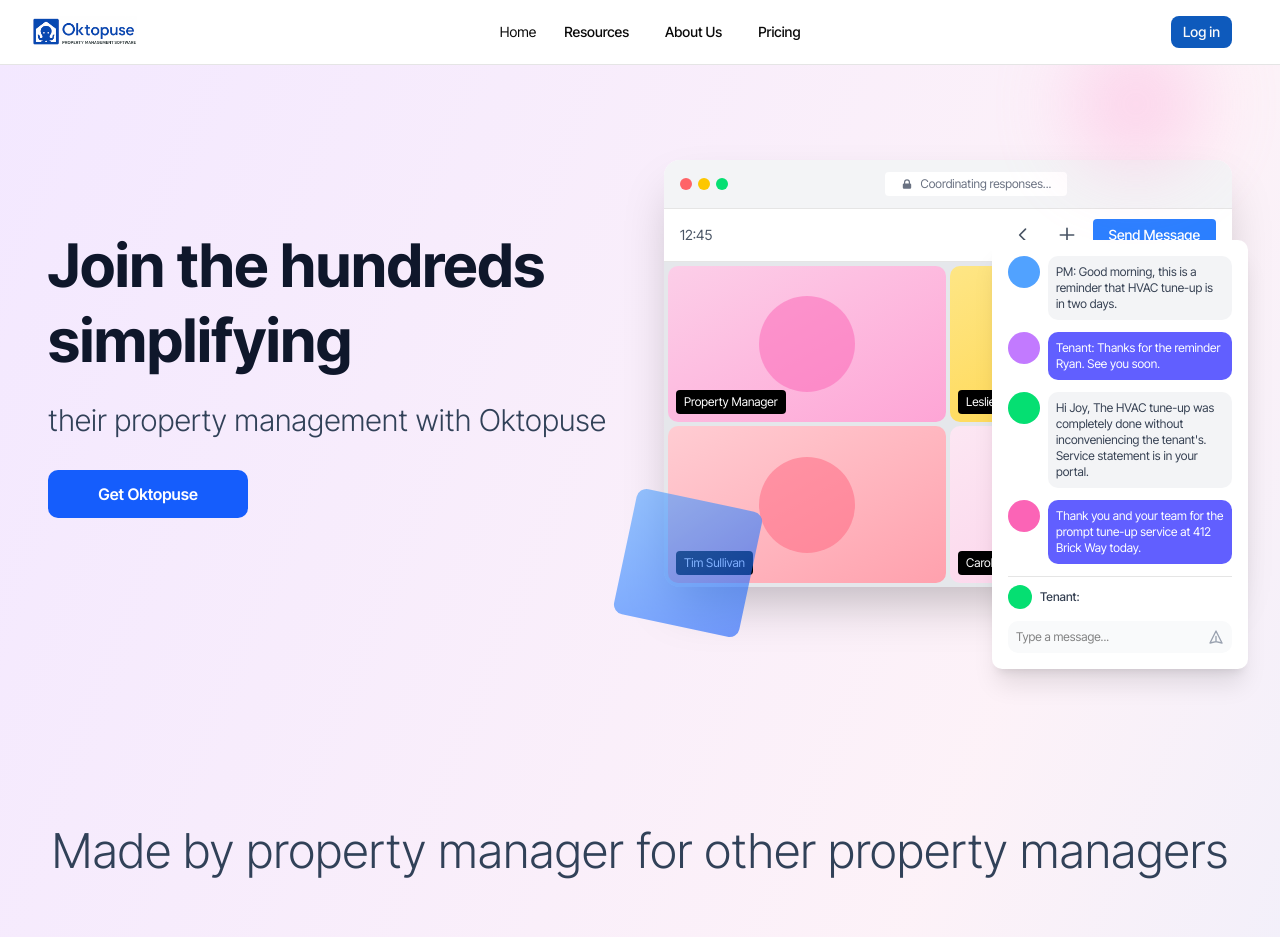
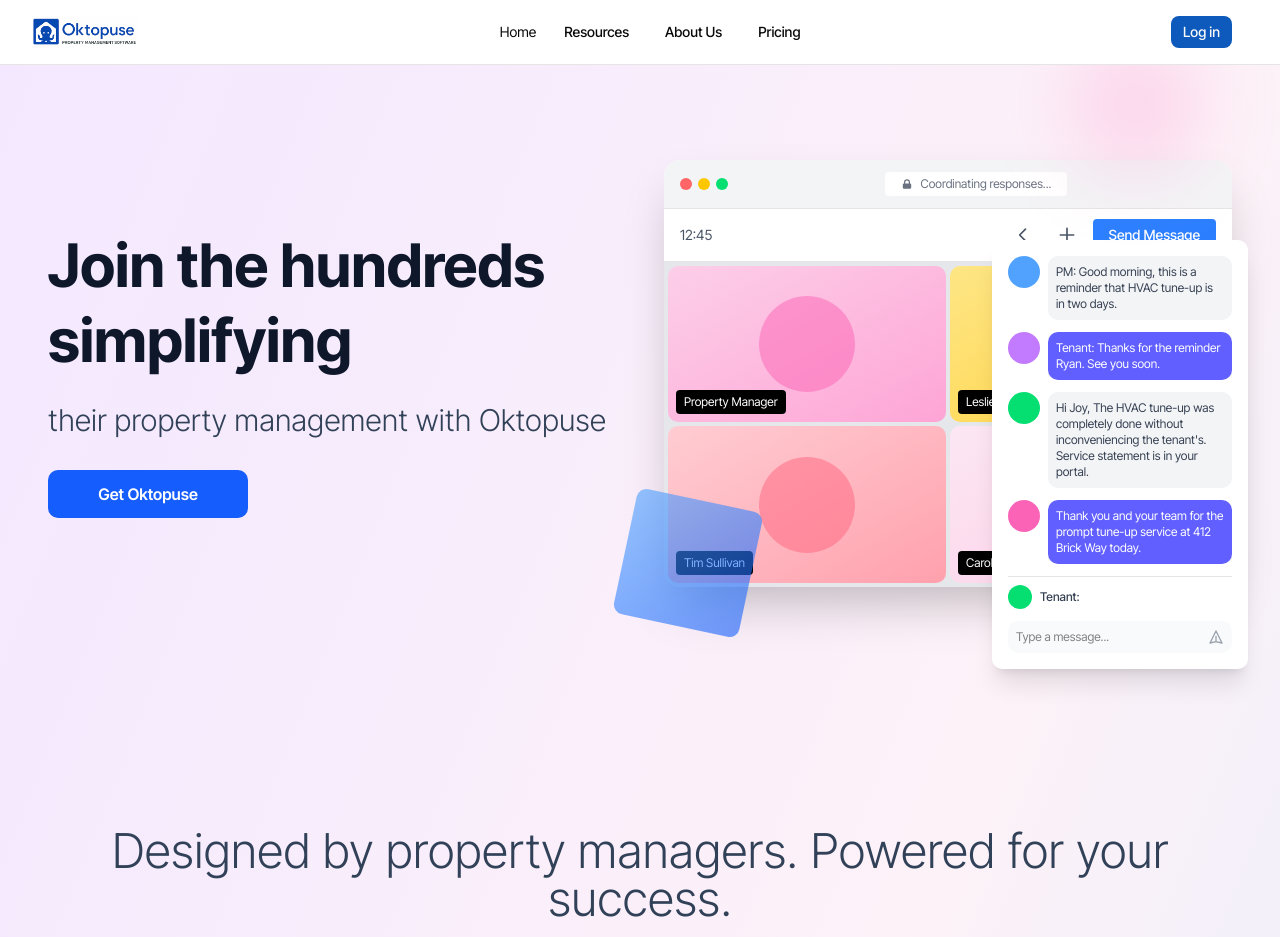
Before and after one commit to justqacode/oktopuse, a React (Vite) app: page / in a window 1280 px wide. Shown: the top 937 px of the page. Built offline with nearby package versions, Linux system fonts and the light colour scheme; no server answers.

Commit message:
refactor: text changes pmm-250

```diff
--- a/src/pages/Home.tsx
+++ b/src/pages/Home.tsx
@@ -230,7 +230,7 @@
       {/* Made by property managers section */}
       <div className='max-w-7xl mx-auto px-6 pt-20 pb-10'>
         <h2 className='text-4xl lg:text-5xl font-light text-slate-700 text-center mb-16'>
-          Made by property manager for other property managers
+          Designed by property managers. Powered for your success.
         </h2>
 
         <div className='grid md:grid-cols-2 gap-8'>
```
